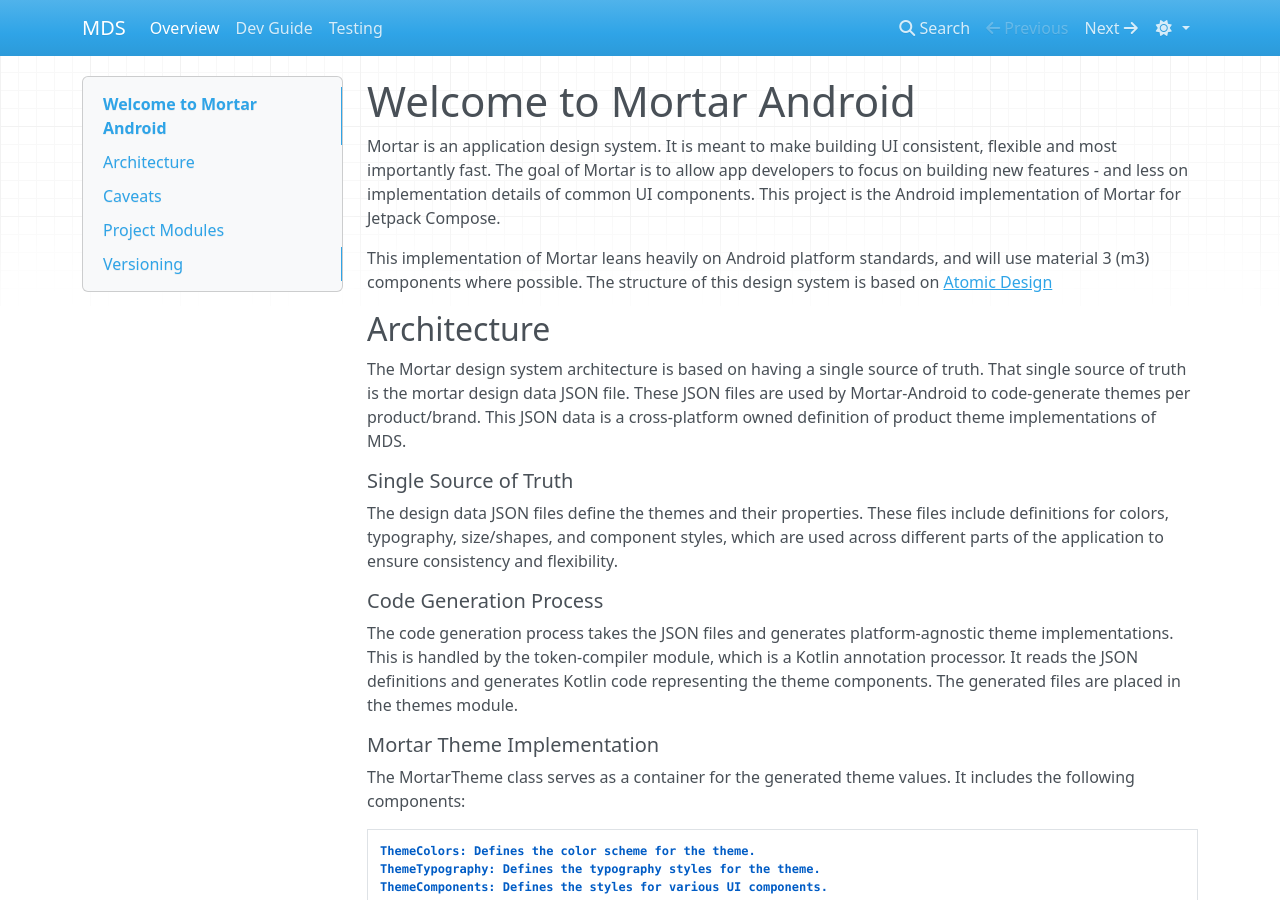
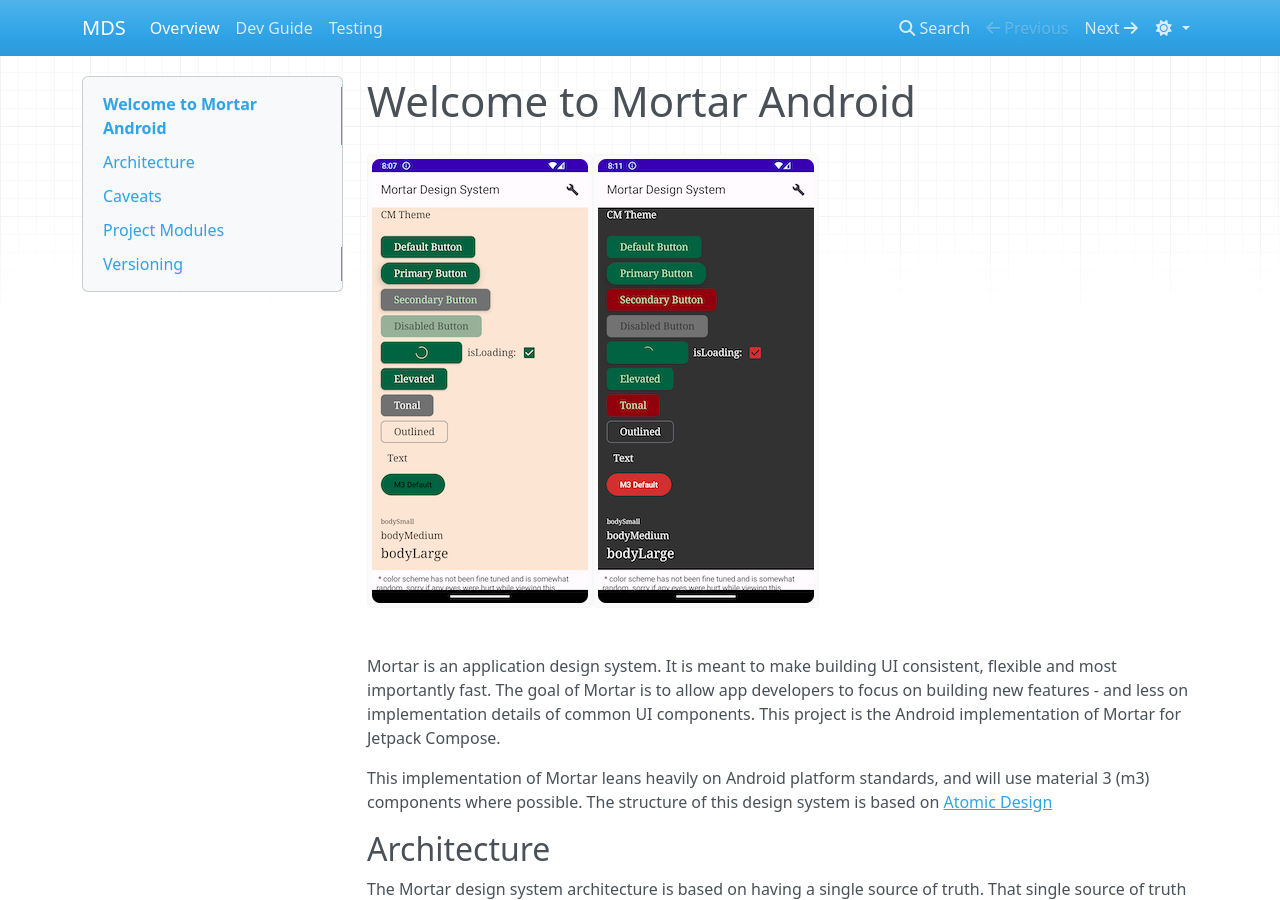
Before and after one commit to eggman87/mortar-android, an MkDocs documentation site: the page built from docs/index.md, in a window 1280 px wide and 900 px high. Built offline with MkDocs 1.6.1, drawn with Linux system fonts in a browser that asks for light colours; nearby versions of some CDN libraries.

Commit message:
update docs.

```diff
--- a/docs/index.md
+++ b/docs/index.md
@@ -1,4 +1,5 @@
 # Welcome to Mortar Android
+![Alt text](Screenshot_20240804_200756.png)![Screenshot](Screenshot_20240804_201136.png)
 
 Mortar is an application design system. It is meant to make building UI consistent, flexible and
 most importantly fast. The goal of Mortar is to allow app developers to focus on building new
```
Also changed, not shown: docs/Screenshot_20240804_200756.png (added), docs/Screenshot_20240804_201136.png (added).
